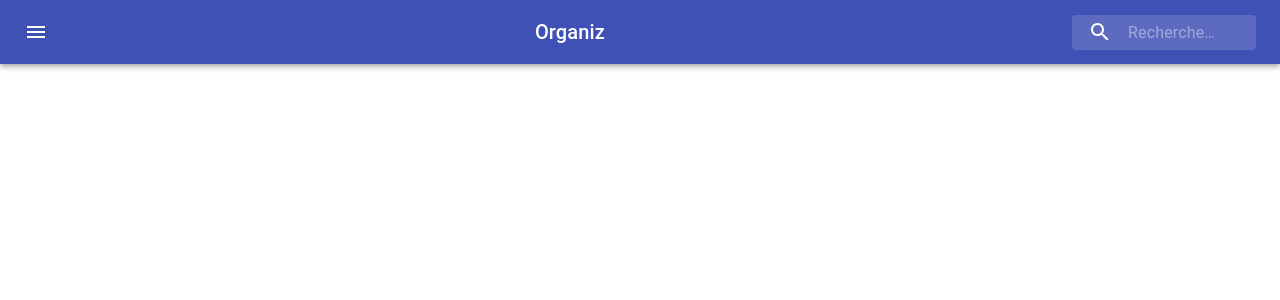
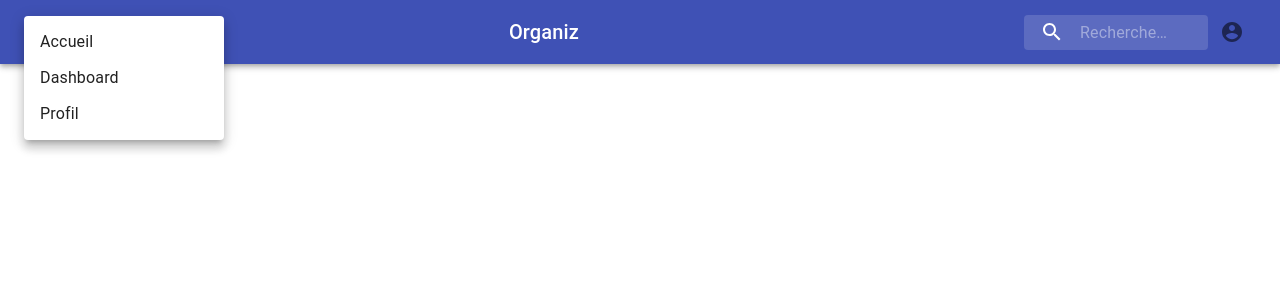
Before and after one commit to alss77/OrganizFront, a React (Create React App) app: page / in a window 1280 px wide. Both pictures are taken after a click on the button 36 px from the left and 32 px from the top of the page. Shown: the top 300 px of the page. Built offline with nearby package versions, Linux system fonts and the light colour scheme.

Commit message:
[EDIT] Header

```diff
--- a/src/components/header.js
+++ b/src/components/header.js
@@ -1,12 +1,12 @@
 import React from 'react';
 import AppBar from '@material-ui/core/AppBar';
 import Toolbar from '@material-ui/core/Toolbar';
-import IconButton from '@material-ui/core/IconButton';
 import Typography from '@material-ui/core/Typography';
 import InputBase from '@material-ui/core/InputBase';
 import { fade, makeStyles } from '@material-ui/core/styles';
-import MenuIcon from '@material-ui/icons/Menu';
 import SearchIcon from '@material-ui/icons/Search';
+import MenuButton from './menu-button'
+import ProfilButton from './profil-button'
 
 const useStyles = makeStyles(theme => ({
   root: {
@@ -68,14 +68,7 @@ export default function SearchAppBar() {
     <div className={classes.root}>
       <AppBar position="static">
         <Toolbar>
-          <IconButton
-            edge="start"
-            className={classes.menuButton}
-            color="inherit"
-            aria-label="open drawer"
-          >
-            <MenuIcon />
-          </IconButton>
+          <MenuButton/>
           <Typography className={classes.title} variant="h6" noWrap>
             Organiz
           </Typography>
@@ -92,6 +85,7 @@ export default function SearchAppBar() {
               inputProps={{ 'aria-label': 'search' }}
             />
           </div>
+          <ProfilButton/>
         </Toolbar>
       </AppBar>
     </div>
--- /dev/null
+++ b/src/components/menu-button.js
@@ -0,0 +1,59 @@
+import React from 'react';
+import IconButton from '@material-ui/core/IconButton';
+import Menu from '@material-ui/core/Menu';
+import MenuItem from '@material-ui/core/MenuItem';
+import MenuIcon from '@material-ui/icons/Menu';
+
+const options = [
+  'Accueil',
+  'Dashboard',
+  'Profil',
+];
+
+const ITEM_HEIGHT = 48;
+
+export default function LongMenu() {
+  const [anchorEl, setAnchorEl] = React.useState(null);
+  const open = Boolean(anchorEl);
+
+  const handleClick = event => {
+    setAnchorEl(event.currentTarget);
+  };
+
+  const handleClose = () => {
+    setAnchorEl(null);
+  };
+
+  return (
+    <div>
+      <IconButton
+        aria-label="more"
+        aria-controls="long-menu"
+        aria-haspopup="true"
+        onClick={handleClick}
+        color="white"
+      >
+        <MenuIcon />
+      </IconButton>
+      <Menu
+        id="long-menu"
+        anchorEl={anchorEl}
+        keepMounted
+        open={open}
+        onClose={handleClose}
+        PaperProps={{
+          style: {
+            maxHeight: ITEM_HEIGHT * 4.5,
+            width: 200,
+          },
+        }}
+      >
+        {options.map(option => (
+          <MenuItem key={option} onClick={handleClose}>
+            {option}
+          </MenuItem>
+        ))}
+      </Menu>
+    </div>
+  );
+}
--- /dev/null
+++ b/src/components/profil-button.js
@@ -0,0 +1,57 @@
+import React from 'react';
+import IconButton from '@material-ui/core/IconButton';
+import Menu from '@material-ui/core/Menu';
+import MenuItem from '@material-ui/core/MenuItem';
+import AccountCircle from '@material-ui/icons/AccountCircle';
+
+const options = [
+  'Profil',
+  'Log out'
+];
+
+const ITEM_HEIGHT = 48;
+
+export default function LongMenu() {
+  const [anchorEl, setAnchorEl] = React.useState(null);
+  const open = Boolean(anchorEl);
+
+  const handleClick = event => {
+    setAnchorEl(event.currentTarget);
+  };
+
+  const handleClose = () => {
+    setAnchorEl(null);
+  };
+
+  return (
+    <div>
+      <IconButton
+        aria-label="more"
+        aria-controls="long-menu"
+        aria-haspopup="true"
+        onClick={handleClick}
+      >
+        <AccountCircle />
+      </IconButton>
+      <Menu
+        id="long-menu"
+        anchorEl={anchorEl}
+        keepMounted
+        open={open}
+        onClose={handleClose}
+        PaperProps={{
+          style: {
+            maxHeight: ITEM_HEIGHT * 4.5,
+            width: 200,
+          },
+        }}
+      >
+        {options.map(option => (
+          <MenuItem key={option} onClick={handleClose}>
+            {option}
+          </MenuItem>
+        ))}
+      </Menu>
+    </div>
+  );
+}
```
